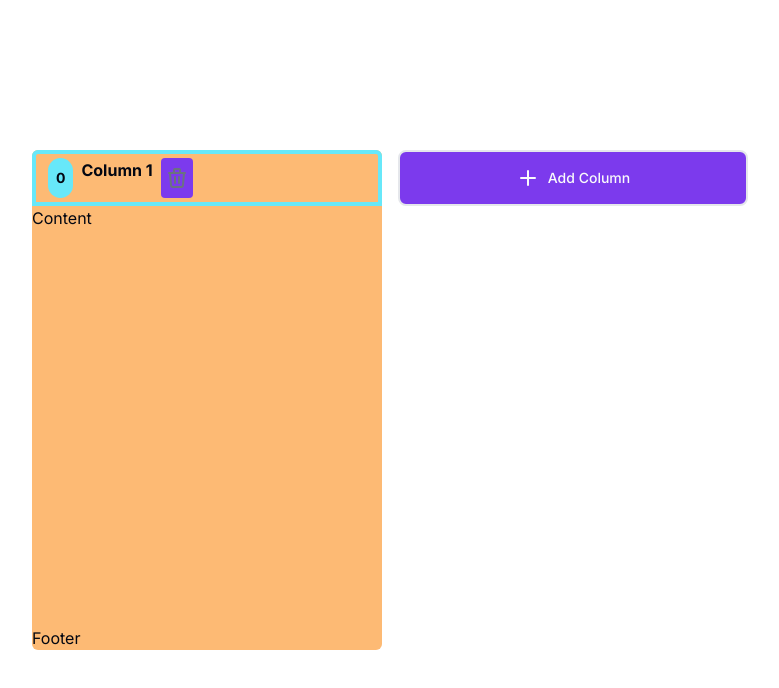
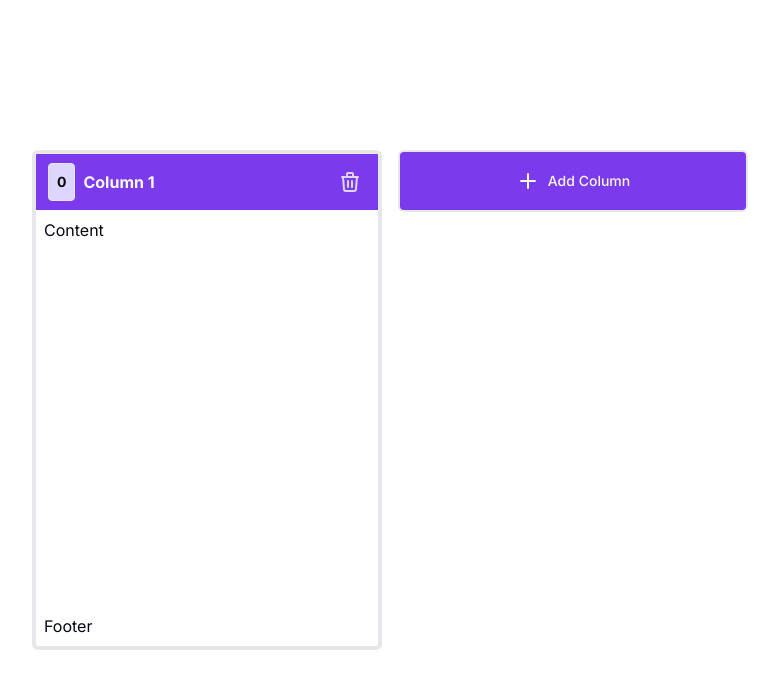
Before and after one commit to andresfernandez89/kando, a Next.js app: page /board in a window 1280 px wide. Both pictures are taken after a click on the button "Add Column". Shown: the top 688 px of the page, without its empty margins (250-1029 px from the left). Built offline with nearby package versions, Linux system fonts and the light colour scheme.

Commit message:
style: improve styling of ColumnsContainer component

```diff
--- a/src/components/ColumnsContainer.tsx
+++ b/src/components/ColumnsContainer.tsx
@@ -10,25 +10,25 @@ interface Props {
 export default function ColumnContainer(props: Props) {
   const { column, deleteColumn } = props;
   return (
-    <div className="flex h-[500px] max-h-[500px] w-[350px] flex-col rounded-md bg-orange-300">
-      <div className="text-md cursor grab flex h-14 items-center justify-between rounded-md rounded-b-none border-4 border-cyan-300 p-3 font-bold">
-        <div className="flex gap-2">
-          <div className="flex items-center justify-center rounded-full bg-cyan-300 px-2 py-1 text-sm">
+    <div className="flex h-[500px] max-h-[500px] w-[350px] flex-col rounded-md border-4 bg-card">
+      <div className="text-md flex h-[56px] w-full cursor-grab items-center justify-between rounded-[1px] rounded-b-none bg-primary p-3 font-bold">
+        <div className="flex w-full items-center gap-2 text-primary-foreground">
+          <div className="flex items-center justify-center rounded border bg-[#ddd6fe] p-2 text-sm text-[#09090b]">
             0
           </div>
-          {column.title}
+          <div className="flex-grow">{column.title}</div>
           <Button
             onClick={() => deleteColumn(column.id)}
-            className="rounded stroke-gray-500 px-1 py-2 hover:bg-cyan-300 hover:stroke-white"
+            className="self-end rounded stroke-[#ddd6fe] px-1 py-2 hover:bg-[#8b5cf6] hover:stroke-[#f5f3ff]"
           >
             <DeleteIcon />
           </Button>
         </div>
       </div>
-      <div className="flex flex-grow">Content</div>
-      <div>Footer</div>
+      <div className="flex flex-grow flex-col gap-4 overflow-y-auto overflow-x-hidden p-2">
+        Content
+      </div>
+      <div className="p-2">Footer</div>
     </div>
   );
 }
-
-//<div className="text-md flex h-14 flex-grow cursor-grab rounded-md rounded-b-none border-4 border-y-red-800 p-3 font-bold">
--- a/src/components/KanbanBoard.tsx
+++ b/src/components/KanbanBoard.tsx
@@ -20,7 +20,7 @@ export default function KanbanBoard() {
         </div>
         <Button
           onClick={() => createNewColumn()}
-          className="flex h-14 w-[350px] min-w-[350px] cursor-pointer gap-2 rounded-lg border-2 p-4"
+          className="flex h-[62px] w-[350px] min-w-[350px] cursor-pointer gap-2 rounded-md border-2 p-4"
         >
           <AddIcon />
           Add Column
```
